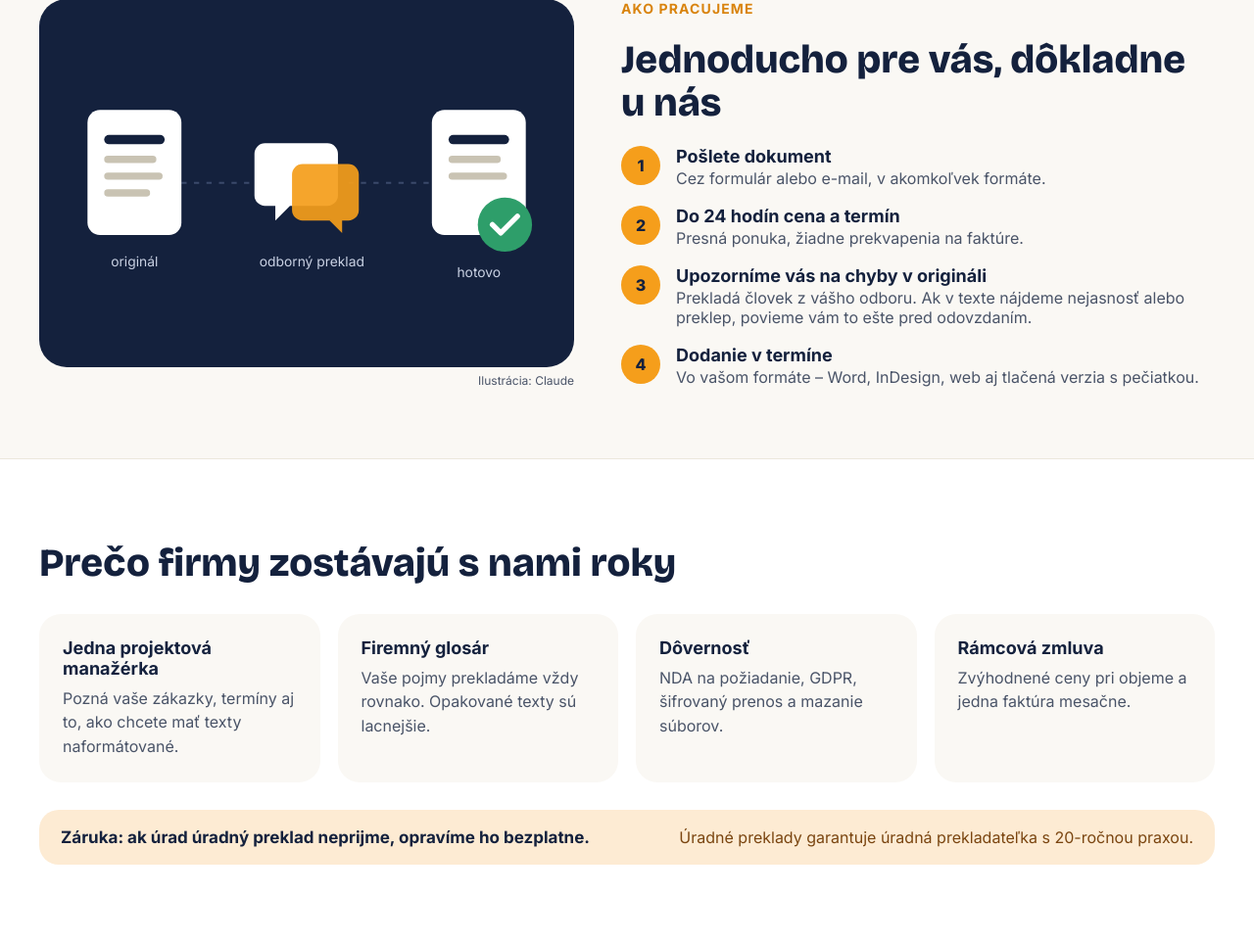
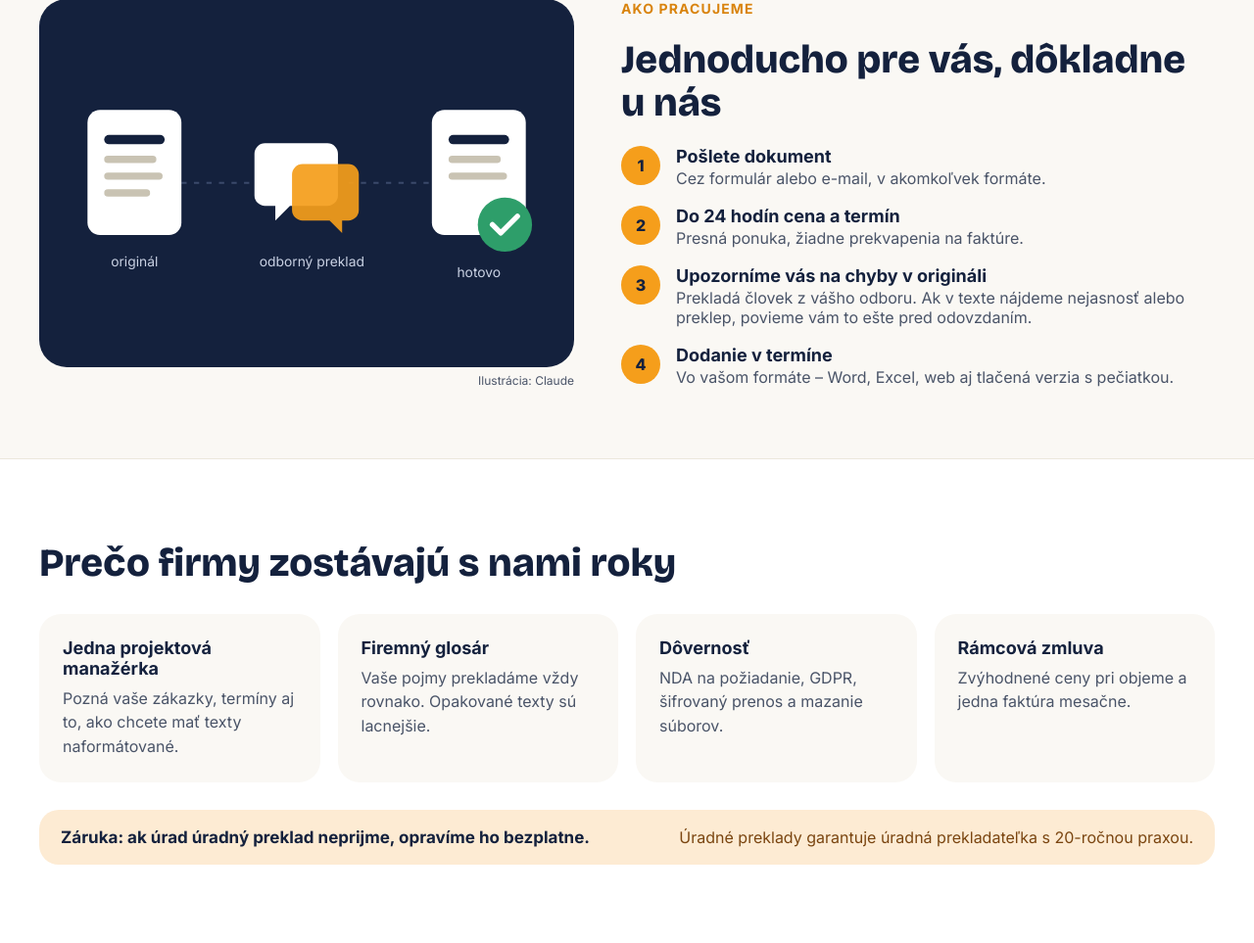
Before and after one commit to NCN0004/yourchoice-web, a WordPress theme: template theme/front-page.php in a window 1280 px wide. Shown: the part 3063-4026 px from the top of the page at 98% size. Run offline with PHP 8.4 and a stand-in for WordPress, Linux system fonts and the light colour scheme; the site name, menu and one post (Sample post) are stand-ins, and other content is empty; some libraries are stand-ins or nearby versions.

Commit message:
Domovská stránka: bez zmienky o InDesigne
Co-Authored-By: Claude Opus 5.5 <noreply@anthropic.com>
Claude-Session: https://claude.ai/code/session_01Cgcyx4r2uRk94hNVzd6E3g

```diff
--- a/theme/parts/front.php
+++ b/theme/parts/front.php
@@ -163,7 +163,7 @@
 <li style="display: flex; gap: 16px"><span style="flex: 0 0 40px; height: 40px; border-radius: 50%; background: #F59E1B; display: flex; align-items: center; justify-content: center; font-weight: 800">1</span><span style="display: flex; flex-direction: column; gap: 2px"><b style="font-size: 18px">Pošlete dokument</b><span style="color: #4A5468">Cez formulár alebo e-mail, v akomkoľvek formáte.</span></span></li>
 <li style="display: flex; gap: 16px"><span style="flex: 0 0 40px; height: 40px; border-radius: 50%; background: #F59E1B; display: flex; align-items: center; justify-content: center; font-weight: 800">2</span><span style="display: flex; flex-direction: column; gap: 2px"><b style="font-size: 18px">Do 24 hodín cena a termín</b><span style="color: #4A5468">Presná ponuka, žiadne prekvapenia na faktúre.</span></span></li>
 <li style="display: flex; gap: 16px"><span style="flex: 0 0 40px; height: 40px; border-radius: 50%; background: #F59E1B; display: flex; align-items: center; justify-content: center; font-weight: 800">3</span><span style="display: flex; flex-direction: column; gap: 2px"><b style="font-size: 18px">Upozorníme vás na chyby v origináli</b><span style="color: #4A5468">Prekladá človek z vášho odboru. Ak v texte nájdeme nejasnosť alebo preklep, povieme vám to ešte pred odovzdaním.</span></span></li>
-<li style="display: flex; gap: 16px"><span style="flex: 0 0 40px; height: 40px; border-radius: 50%; background: #F59E1B; display: flex; align-items: center; justify-content: center; font-weight: 800">4</span><span style="display: flex; flex-direction: column; gap: 2px"><b style="font-size: 18px">Dodanie v termíne</b><span style="color: #4A5468">Vo vašom formáte – Word, InDesign, web aj tlačená verzia s pečiatkou.</span></span></li>
+<li style="display: flex; gap: 16px"><span style="flex: 0 0 40px; height: 40px; border-radius: 50%; background: #F59E1B; display: flex; align-items: center; justify-content: center; font-weight: 800">4</span><span style="display: flex; flex-direction: column; gap: 2px"><b style="font-size: 18px">Dodanie v termíne</b><span style="color: #4A5468">Vo vašom formáte – Word, Excel, web aj tlačená verzia s pečiatkou.</span></span></li>
 </ol>
 </div>
 </section>
--- a/theme/style.css
+++ b/theme/style.css
@@ -2,7 +2,7 @@
 Theme Name: Your Choice
 Description: Web Your Choice – jazykové služby pre firmy.
 Author: Claude
-Version: 1.7.8
+Version: 1.7.9
 Text Domain: yourchoice
 */
 html{scroll-behavior:smooth}
```
